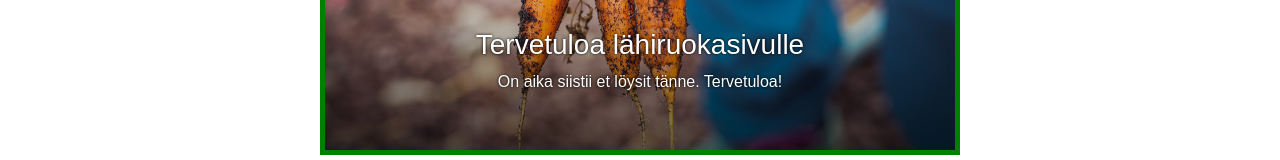
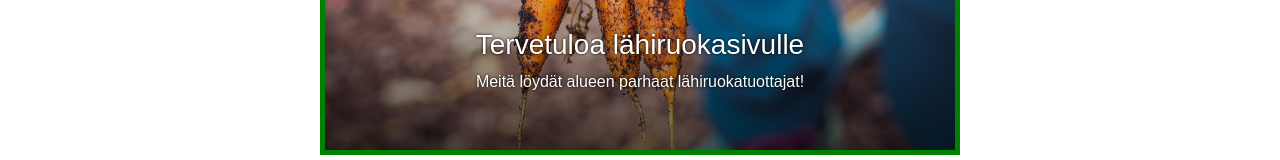
Before and after one commit to jnyste/lahiruoka, a React (Create React App) app in the folder frontend/: page / in a window 1280 px wide. Shown: the part 379-539 px from the top of the page. Built offline with nearby package versions, Linux system fonts and the light colour scheme; no server answers.

Commit message:
FarmCarousel.js: Change main carousel item text to a more professional one.

```diff
--- a/frontend/src/FarmCarousel.js
+++ b/frontend/src/FarmCarousel.js
@@ -52,7 +52,7 @@ class FarmCarousel extends Component {
                             </Link>
                             <div className="carousel-caption d-none d-md-block">
                                 <h3>Tervetuloa lähiruokasivulle</h3>
-                                <p>On aika siistii et löysit tänne. Tervetuloa!</p>
+                                <p>Meitä löydät alueen parhaat lähiruokatuottajat!</p>
                             </div>
                         </div>
 
```
